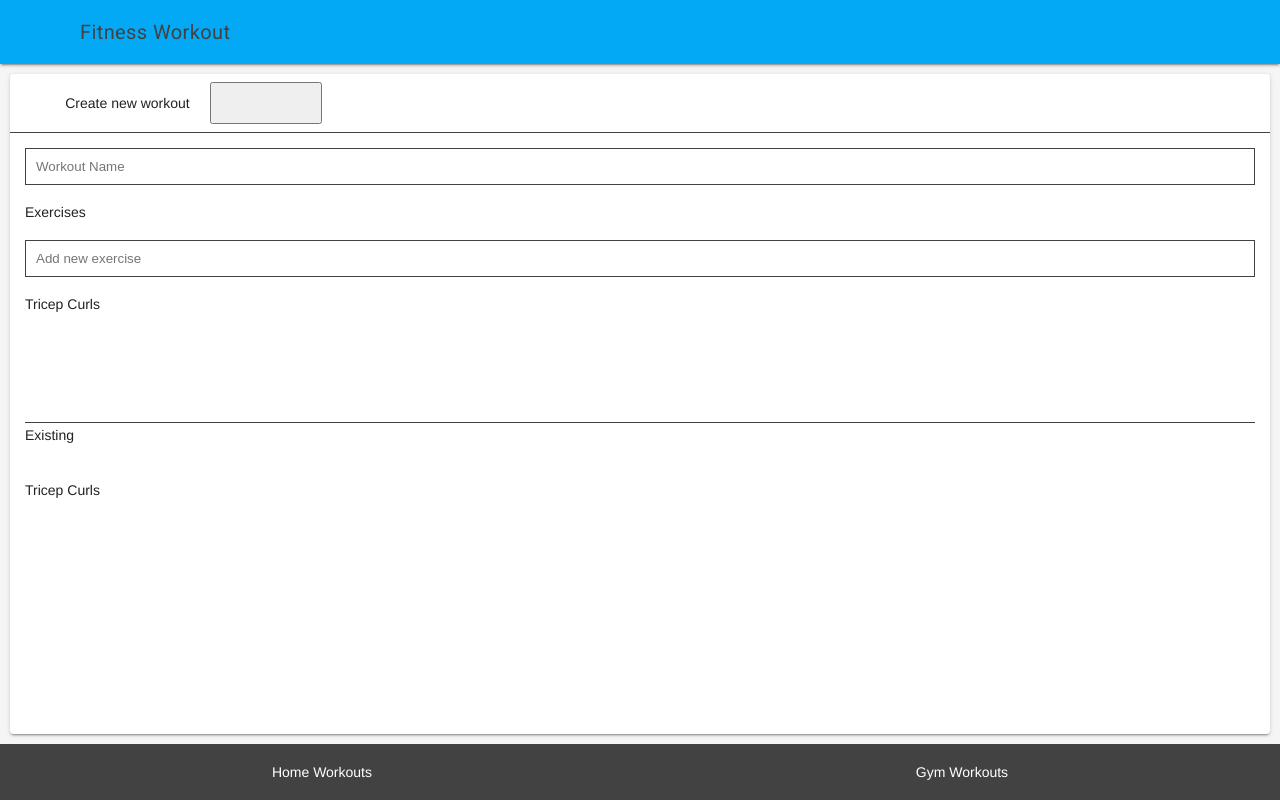
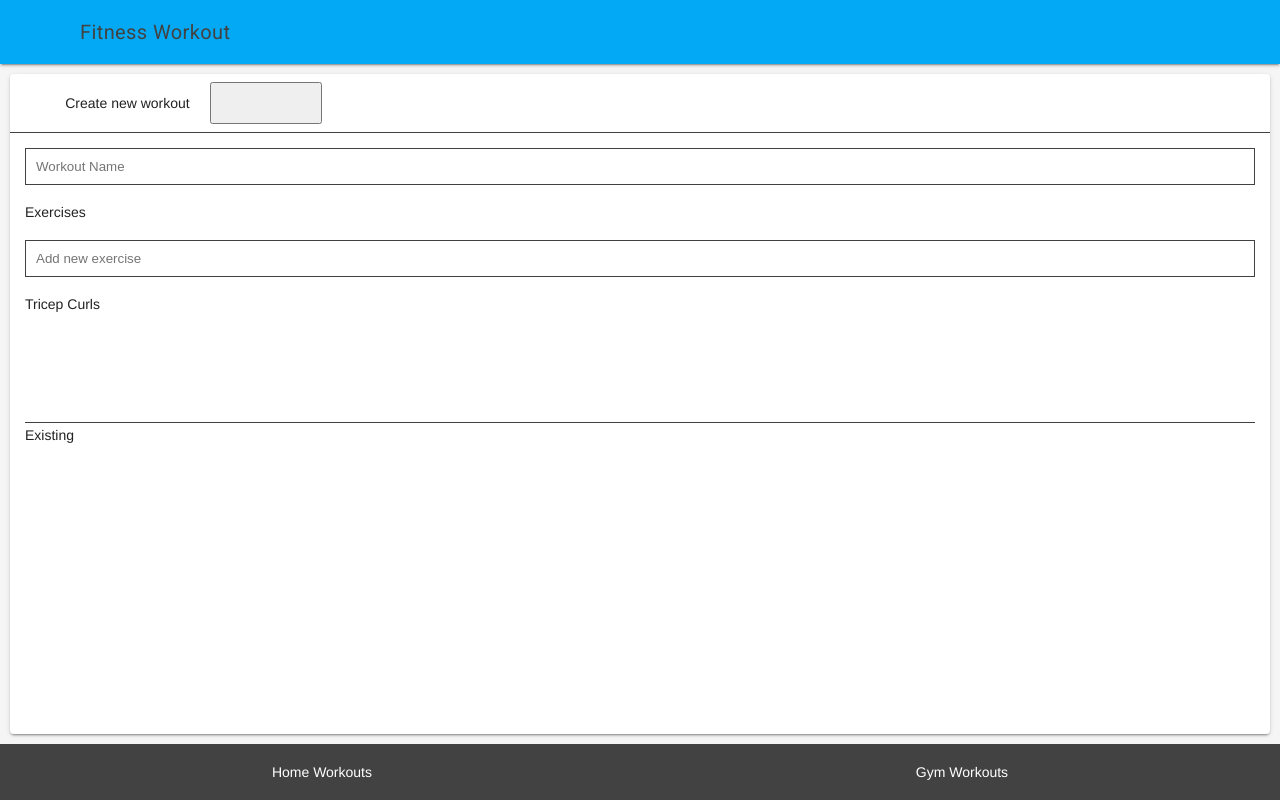
Before and after one commit to JodiePebble/FitnessWorkout, a plain HTML site: page create.html in a window 1280 px wide. Drawn offline with nearby package versions, Linux system fonts and the light colour scheme.

```diff
--- a/create.html
+++ b/create.html
@@ -71,12 +71,7 @@
 
                         <p>Existing</p>
                         <div class='exercise_list existing_list' id='existing_list'>
-                            <div class='exercise'>
-                                <p>Tricep Curls</p>
-                                <button class='mdl-button mdl-button--colored mdl-js-button'>
-                                   <i class="material-icons">&#xE147;</i>
-                                </button>
-                            </div>
+
                         </div>
                     </div>
 
```
